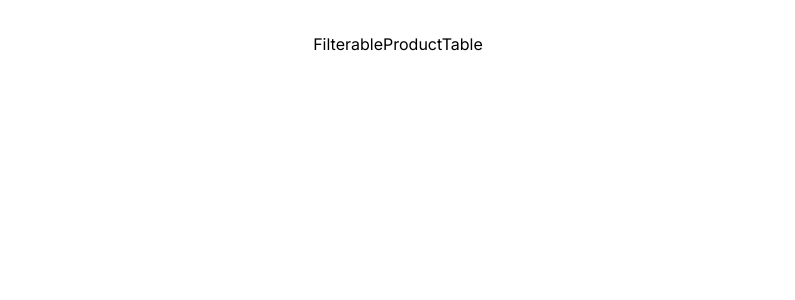
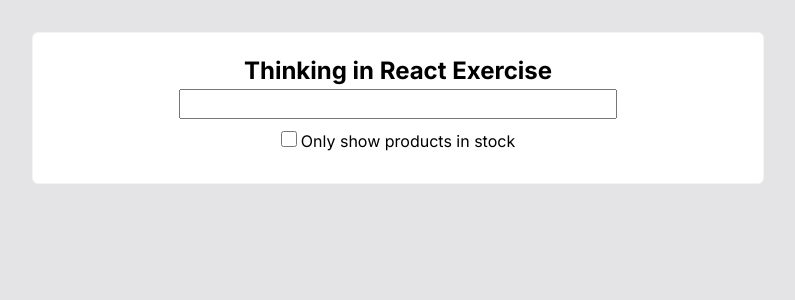
Before and after one commit to ramanarc/Thinking-in-react, a React (Vite) app: page / in a window 1280 px wide. Shown: the top 300 px of the page, without its empty margins (242-1037 px from the left). Built offline with nearby package versions, Linux system fonts and the light colour scheme.

Commit message:
create search component

```diff
--- a/src/App.jsx
+++ b/src/App.jsx
@@ -1,16 +1,15 @@
 import { useState } from 'react'
-import reactLogo from './assets/react.svg'
-import viteLogo from '/vite.svg'
 import './App.css'
 import FilterableProductTable from './components/FilterableProductTable'
+import SearchBar from './components/SearchBar'
+
 
 function App() {
-  const [count, setCount] = useState(0)
 
   return (
     <>
       <FilterableProductTable>
-
+        <SearchBar />
       </FilterableProductTable>
     </>
   )
--- a/src/components/FilterableProductTable.jsx
+++ b/src/components/FilterableProductTable.jsx
@@ -1,8 +1,8 @@
 
-const FilterableProductTable = () => {
+const FilterableProductTable = ({ children }) => {
   return (
-    <div>
-      FilterableProductTable
+    <div className="inputTable">
+      {children}
     </div>
   )
 }
--- /dev/null
+++ b/src/components/SearchBar.jsx
@@ -0,0 +1,18 @@
+import React from 'react'
+
+const SearchBar = () => {
+  return (
+    <>
+      <form className='search-bar'>
+        <h2>Thinking in React Exercise</h2>
+        <input type="search" id="search" />
+        <div className="checkbox-wrapper">
+          <input type="checkbox" id="checkbox" />
+          <label>Only show products in stock</label>
+        </div>
+      </form>
+    </>
+  )
+}
+
+export default SearchBar
--- a/src/index.css
+++ b/src/index.css
@@ -1,6 +1,33 @@
 @import url('https://fonts.googleapis.com/css2?family=Inter:wght@300;400;500;600;700&display=swap');
 
 
+.inputTable{
+  background-color: #fff;
+  border: 1px solid #F4F4F5;
+  border-radius: 6px;
+  width: 60%;
+  margin: auto;
+}
+
+.search-bar{
+  display: flex;
+  flex-direction: column;
+  width: 60%;
+  margin: auto;
+  padding: 20px;
+}
+
+.checkbox-wrapper{
+  margin: 10px auto;
+}
+.checkbox-wrapper input[type="checkbox"]{
+  width: 16px;
+  height: 16px;
+  margin-right: 4px;
+}
+
+
+/* CSS RESET */
 */
 *, *::before, *::after {
   box-sizing: border-box;
@@ -9,8 +36,10 @@
   margin: 0;
 }
 html, body {
+  font-family: 'Inter', sans-serif;
   min-height: 100%;
-  font-family: 'Inter', sans-serif;
+  background-color: #E4E4E7;
+
 }
 body {
   line-height: 1.5;
```
